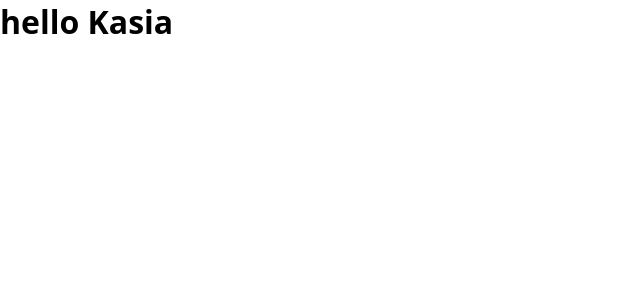
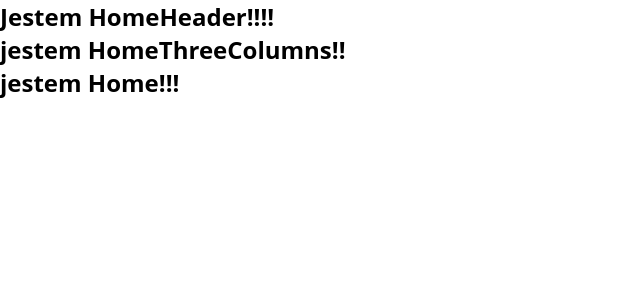
Before and after one commit to kasia-tokarz/giveAwaySite, a React (Create React App) app in the folder give_away_site/: page / in a window 1280 px wide. Shown: the top 300 px of the page, without its empty margins (0-640 px from the left). Built offline with nearby package versions, Linux system fonts and the light colour scheme.

Commit message:
#1a Strona główna - podstawowa konstrukcja

```diff
--- a/give_away_site/src/components/App.js
+++ b/give_away_site/src/components/App.js
@@ -1,12 +1,19 @@
 import React from 'react';
 import './App.scss';
+import { Link, Switch, Route, HashRouter } from "react-router-dom";
+import Home from "./Home";
+import HowItWorks from "./HowItWorks";
 
 function App() {
   return (
-    <div className="App">
-      <h1>hello Kasia</h1>
-
-    </div>
+    <>
+      <HashRouter>
+        <Switch>
+          <Route exact path='/' component={Home} />
+          <Route path='/howitworks' component={HowItWorks}/>
+        </Switch>
+      </HashRouter>
+    </>
   );
 }
 
--- /dev/null
+++ b/give_away_site/src/components/Home.js
@@ -0,0 +1,17 @@
+import React from 'react';
+import HomeHeader from "./HomeHeader";
+import HomeThreeColumns from "./HomeThreeColumns";
+
+
+
+const Home = () => {
+    return (
+        <>
+            <HomeHeader />
+            <HomeThreeColumns />
+            <h2>jestem Home!!!</h2>
+        </>
+    );
+};
+
+export default Home;
--- /dev/null
+++ b/give_away_site/src/components/HomeHeader.js
@@ -0,0 +1,12 @@
+import React from 'react';
+import "./HomeHeader.scss";
+
+const HomeHeader = () => {
+    return (
+        <>
+            <h2>Jestem HomeHeader!!!!</h2>
+        </>
+    );
+};
+
+export default HomeHeader;
--- /dev/null
+++ b/give_away_site/src/components/HomeThreeColumns.js
@@ -0,0 +1,12 @@
+import React from 'react';
+import "./HomeThreeColumns.scss";
+
+const HomeThreeColumns = () => {
+    return (
+        <>
+        <h2> jestem HomeThreeColumns!!</h2>
+        </>
+    );
+};
+
+export default HomeThreeColumns;
--- /dev/null
+++ b/give_away_site/src/components/HowItWorks.js
@@ -0,0 +1,11 @@
+import React from 'react';
+
+const HowItWorks = () => {
+    return (
+        <div>
+            <h2>Jestem pokazówką routingu</h2>
+        </div>
+    );
+};
+
+export default HowItWorks;
```
Also changed, not shown: give_away_site/src/components/Home.scss (added), give_away_site/src/components/HomeHeader.scss (added), give_away_site/src/components/HomeThreeColumns.scss (added), give_away_site/src/components/HowItWorks.scss (added).
